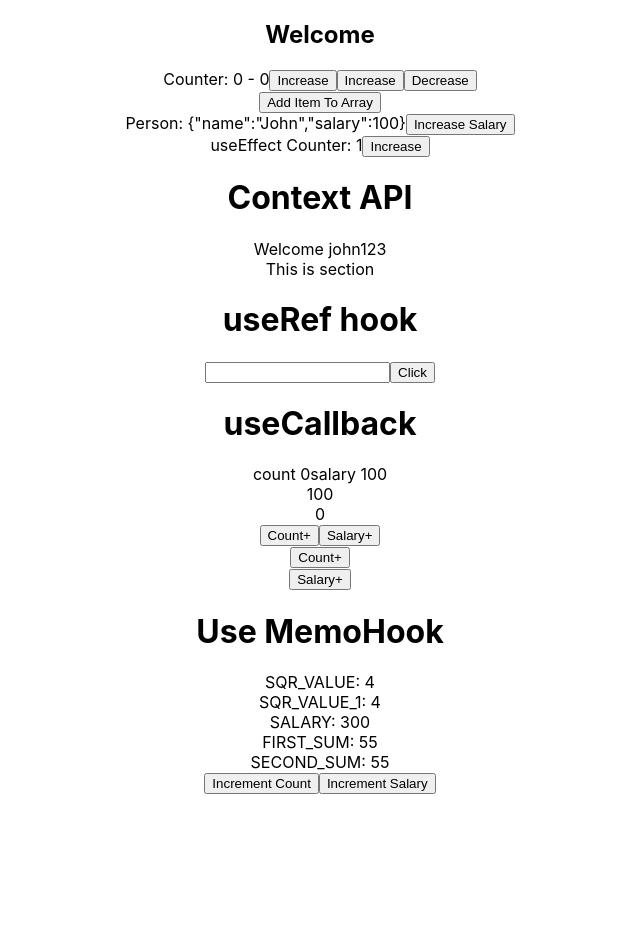
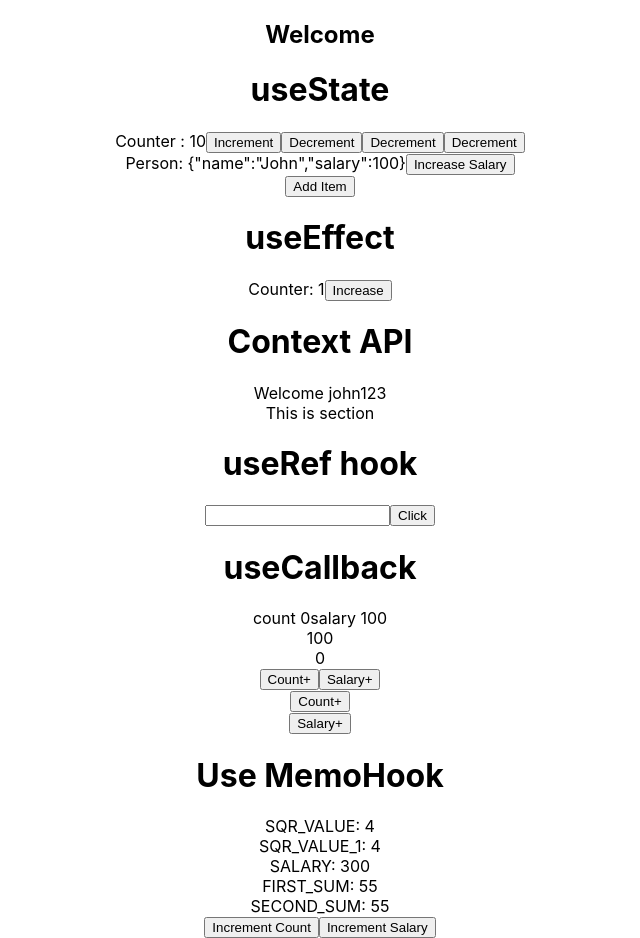
Before and after one commit to reactjs-example/react-hooks-demo, a React (Create React App) app: page / in a window 1280 px wide. Shown: the whole page, without its empty margins (320-960 px from the left). Before the commit the page ends 800 px from the top, so only its background shows below. Built offline with nearby package versions, Linux system fonts and the light colour scheme; the HTML template or start-up script is replaced by a standard one.

Commit message:
updated useState hook and useEffect

```diff
--- a/src/App.js
+++ b/src/App.js
@@ -1,20 +1,20 @@
 import logo from './logo.svg';
 import './App.css';
 import { Counter } from './state/Counter';
-import { PersonSalaray } from './state/Salary';
+import { Person } from './state/Person';
 import { EffectCounter } from './effect/Counter';
 import { AppContainer } from './context/AppContainer';
 import AppRefContainer from './ref/AppRefContainer';
 import AppCallbackHook from './callback/AppCallbackHook';
 import AppMemoHook from './memo/AppMemoHook';
+import AppUseStateHook from './state/AppUseStateHook';
 
 function App() {
   return (
     <div className="App">
      <h2>Welcome</h2>
      {/** useState */}
-     <Counter/>
-     <PersonSalaray/>
+     <AppUseStateHook/>
      {/** useEffect */}
      <EffectCounter/>
      {/** useContext */}
--- a/src/effect/Counter.js
+++ b/src/effect/Counter.js
@@ -30,7 +30,8 @@ export const EffectCounter = () => {
 
   return (
     <div>
-      useEffect Counter: {counter}
+      <h1>useEffect</h1>
+       Counter: {counter}
       <button onClick={incrementCounter}>Increase</button>
     </div>
   );
--- /dev/null
+++ b/src/state/AppUseStateHook.js
@@ -0,0 +1,17 @@
+import React from "react";
+import { Counter } from "./Counter";
+import Items from "./Items";
+import { Person } from "./Person";
+
+const AppUseStateHook = () => {
+  return (
+    <div>
+      <h1>useState</h1>
+      <Counter />
+      <Person/>
+      <Items/>
+    </div>
+  );
+};
+
+export default AppUseStateHook;
--- a/src/state/Counter.js
+++ b/src/state/Counter.js
@@ -2,56 +2,21 @@ import React from "react";
 import { useState } from "react";
 
 export const Counter = () => {
-  const value = 0;
-  const increaseValue = () => {
-    value = value + 1;
+  const [count, setCount] = useState(10)
+  const increaseCounter = () => {
+    console.log(count);
+    setCount(count+1);
   };
-  const [counter, setCounter] = useState(0);
-  const [items, setItems] = useState([]);
-  const addItem = () => {
-    setItems((prevItems) => {
-      return [...prevItems, { id: items.length, key: Math.random() }];
-    });
-
-    // both of the logic works here but
-    // below may read the old value and
-    // above line changes has not been added to ...items yet
-    setItems([...items, { id: items.length, key: Math.random() }])
-  };
+  const decreaseCounter = ()=>{
+    setCount(oldValue=>{return oldValue -1});
+  }
   return (
-    <div>
-      Counter: {value} - {counter}
-      <button
-        onClick={() => {
-          increaseValue();
-        }}
-      >
-        Increase
-      </button>
-      <button
-        onClick={() => {
-          setCounter(counter + 1);
-        }}
-      >
-        Increase
-      </button>
-      <button
-        onClick={() => {
-          setCounter((prevCounter) => prevCounter - 1);
-        }}
-      >
-        Decrease
-      </button>
-      <br />
-      <button onClick={addItem}>Add Item To Array</button>
-      {items.map((item) => (
-         // without above bracket ( we have to { return (<li>/li>)}
-          <li key={Math.random()}>
-            {item.id} {JSON.stringify(item)}
-          </li>
-
-      ))}
-      <br />
-    </div>
+    <>
+      Counter : {count}
+      <button onClick={increaseCounter}>Increment</button>
+      <button onClick={decreaseCounter}>Decrement</button>
+      <button onClick={()=>{setCount(count-1)}}>Decrement</button>
+      <button onClick={()=>{setCount(oldValue=>{return oldValue-1})}}>Decrement</button>
+    </>
   );
 };
--- /dev/null
+++ b/src/state/Items.js
@@ -0,0 +1,22 @@
+import React, { useState } from "react";
+
+const Items = () => {
+  const [items, setItems] = useState([]);
+  const addItems = () => {
+    return setItems((prev) => {
+      return [...prev, { id: items.length, key: Math.random() }];
+    });
+  };
+  return (
+    <div>
+      <button onClick={addItems}>Add Item</button>
+      <ul>
+        {items.map((e) => {
+          return <li key={e.key}>{JSON.stringify(e)}</li>;
+        })}
+      </ul>
+    </div>
+  );
+};
+
+export default Items;
--- /dev/null
+++ b/src/state/Person.js
@@ -0,0 +1,18 @@
+import { React } from "react";
+import { useState } from "react";
+
+export const Person = () => {
+  const [person, setPerson] = useState({ name: "John", salary: 100 });
+  const increaseSalary = () => {
+    setPerson((prev) => {
+      return { ...prev, salary: prev.salary + 1 };
+    });
+  };
+
+  return (
+    <div>
+      Person: {JSON.stringify(person)}
+      <button onClick={increaseSalary}>Increase Salary</button>
+    </div>
+  );
+};
--- a/src/state/Salary.js
+++ /dev/null
@@ -1,21 +0,0 @@
-import { React } from "react";
-import { useState } from "react";
-
-export const PersonSalaray = () => {
-  const [person, setPerson] = useState({ name: "John", salary: 100 });
-  return (
-    <div>
-      Person: {JSON.stringify(person)}
-      <button
-        onClick={() =>
-          setPerson((prevState) => { // function body
-            return { ...prevState, salary: person.salary + 1 };
-          })
-        }
-      >
-
-        Increase Salary
-      </button>
-    </div>
-  );
-};
```
Also changed, not shown: src/state/readme.md (added).
